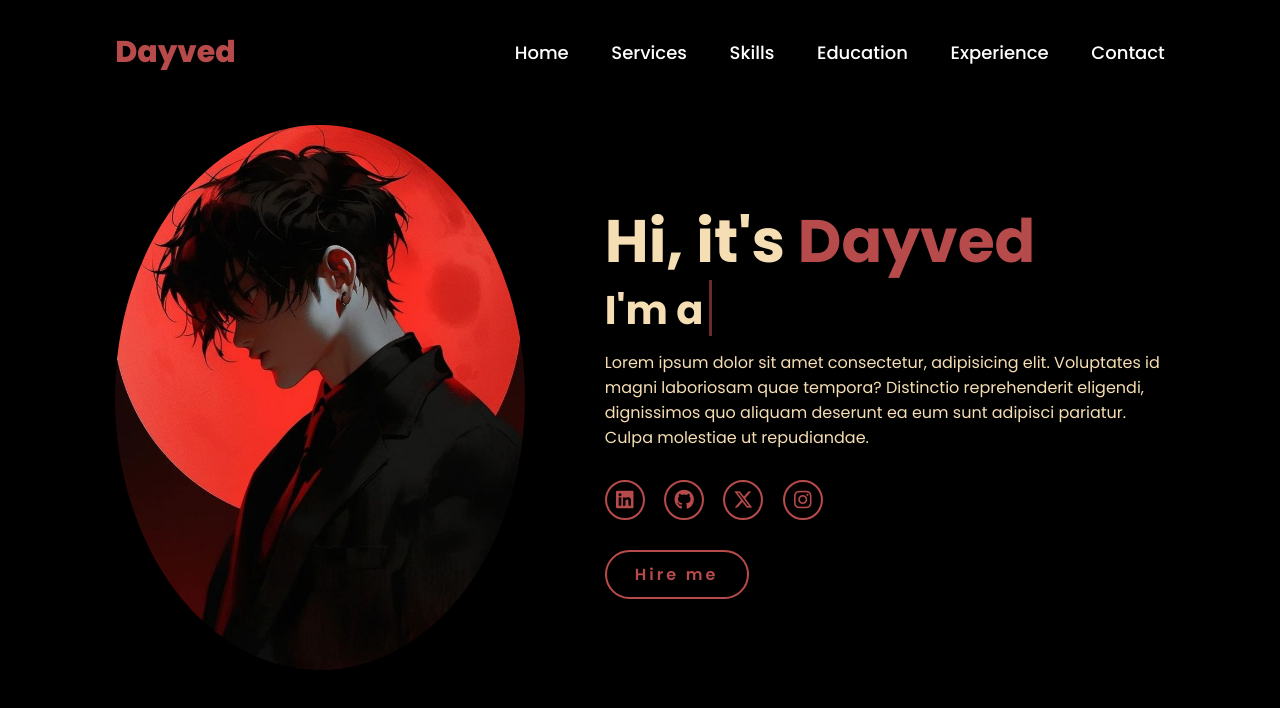
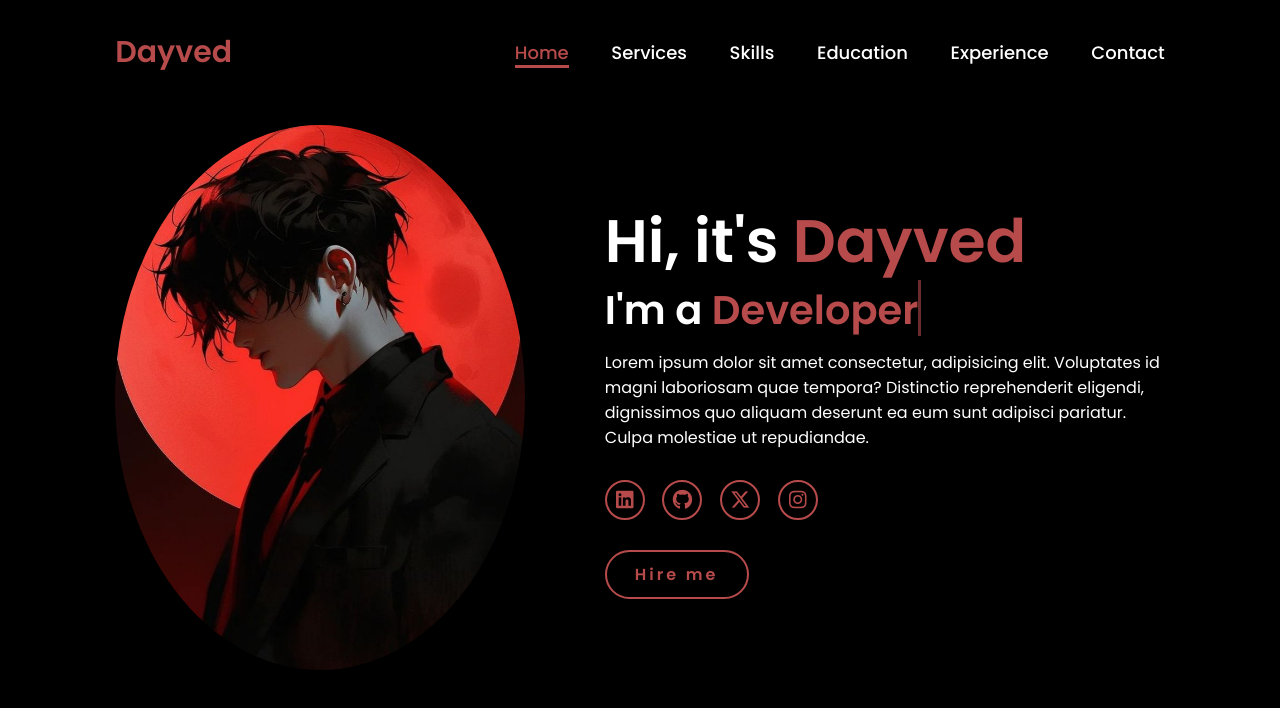
Before and after one commit to Dayved005/portfolio-website, a plain HTML site: page index.html in a window 1280 px wide. Drawn offline with Linux system fonts and the light colour scheme.

Commit message:
Update styles.css

```diff
--- a/styles.css
+++ b/styles.css
@@ -1,4 +1,4 @@
-@import url('https://fonts.googleapis.com/css2?family=Poppins:ital,wght@0,100;0,200;0,300;0,400;0,500;0,600;0,700;0,800;0,900;1,100;1,200;1,300;1,400;1,500;1,600;1,700;1,800;1,900&display=swap');
+@import url('https://fonts.googleapis.com/css2?family=Poppins:wght@100;200;300;400;500;600&display=swap');
 
 *{
     margin: 0;
@@ -19,7 +19,7 @@ body{
     height: 100vh;
     overflow-x: hidden;
     background-color: black;
-  color: wheat;
+    color: white;
 }
 
 header{
@@ -59,27 +59,27 @@ nav a{
 }
 
 nav a:hover,
-nav a:active{
+nav a.active{
     color: #b74b4b;
     border-bottom: 3px solid #b74b4b;
 }
 
-@media (max-width: 995px) {
+@media(max-width:995px){
     nav{
         position: absolute;
         display: none;
-    top: 100%;
+        top: 0;
         right: 0;
         width: 40%;
+        border-left: 3px solid #b74b4b;
         border-bottom: 3px solid #b74b4b;
-    border-left: 3px solid #b74b4b;
         border-bottom-left-radius: 2rem;
         padding: 1rem solid;
         background-color: #161616;
-    border-top: 0.1rem solid rgba(0, 0, 0, 0.1);
+        border-top: 0.1rem solid rgba(0,0,0,0.1);
     }
 
-  nav:active{
+    nav.active{
         display: block;
     }
 
@@ -90,7 +90,7 @@ nav a:active{
     }
 
     nav a:hover,
-  nav a:active{
+    nav a.active{
         padding: 1rem;
         border-radius: 0.5rem;
         border-bottom: 0.5rem solid #b74b4b;
@@ -126,7 +126,7 @@ span{
     font-weight: 700;
 }
 
-.home-content{
+.home-content p{
     font-size: 1.6rem;
 }
 
@@ -167,7 +167,7 @@ span{
     color: black;
     transform: scale(1.3) translateY(-5px);
     background-color: #b74b4b;
-  box-shadow: 0 0 25px #b74b4b;
+    box-shadow: 0  0 25px #b74b4b;
 }
 
 .btn{
@@ -202,7 +202,7 @@ span{
 }
 
 .typing-text span::before{
-  content: "Software Developer";
+    content: "software Developer";
     color: #b74b4b;
     animation: words 20s infinite;
 }
@@ -214,14 +214,13 @@ span{
     width: calc(100% + 8px);
     height: 100%;
     border-left: 3px solid black;
-  right: -8px;
+    right: -8;
     animation: cursor 0.6s infinite;
 }
 
 @keyframes cursor{
     to{
         border-left: 3px solid #b74b4b;
-    border-bottom: 3px;
     }
 }
 
@@ -236,7 +235,7 @@ span{
         content: "Web Designer";
     }
     61%, 80%{
-    content: "YouTuber";
+        content: "Content Creator";
     }
     81%, 100%{
         content: "Script Writer";
```
Lines whose indentation alone changed are shown as unchanged.
